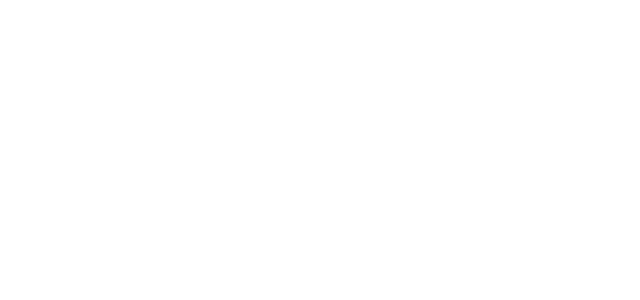
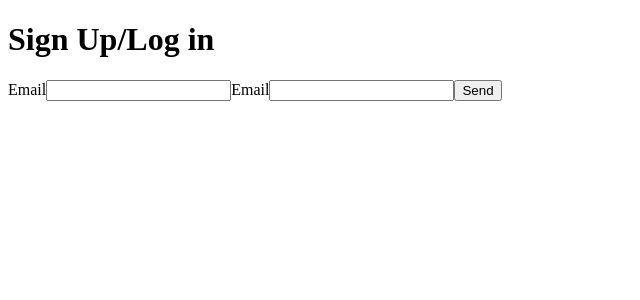
Before and after one commit to andrograf/cinema-booking, a Nuxt app: page /registerLogin in a window 1280 px wide. Before the commit this address had no page. Shown: the top 300 px of the page, without its empty margins (0-640 px from the left). Built offline with nearby package versions, Linux system fonts and the light colour scheme.

Commit message:
feat: create signup/login page

```diff
--- /dev/null
+++ b/pages/registerLogin.vue
@@ -0,0 +1,17 @@
+<template>
+    <div>
+        <h1>Sign Up/Log in</h1>
+        <label for="id">Email</label>
+        <input id="id" type="email"/>
+        <label for="password">Email</label>
+        <input id="password" type="password"/>
+        <button type="submit">Send</button>
+    </div>
+</template>
+
+<script setup>
+
+</script>
+
+<style scoped>
+</style>
```
